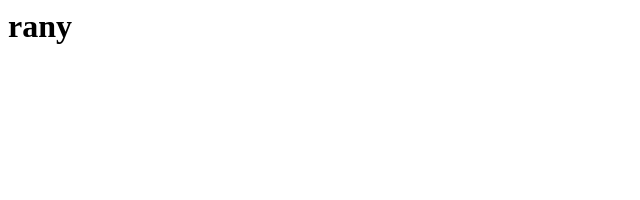
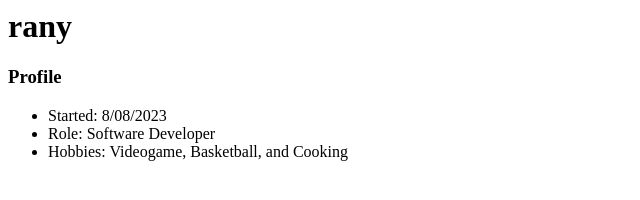
Before and after one commit to ranydale/rany20101485.github.io, a plain HTML site: page index.html in a window 1280 px wide. Shown: the whole page, without its empty margins (0-640 px from the left). Drawn offline with Linux system fonts and the light colour scheme.

Commit message:
Updated my profile

```diff
--- a/index.html
+++ b/index.html
@@ -1 +1,7 @@
 <h1>rany<h1>
+    <h3>Profile</h3>
+<ul>
+    <li>Started: 8/08/2023</li>
+    <li>Role: Software Developer</li>
+    <li>Hobbies: Videogame, Basketball, and Cooking</li>
+</ul>
```
